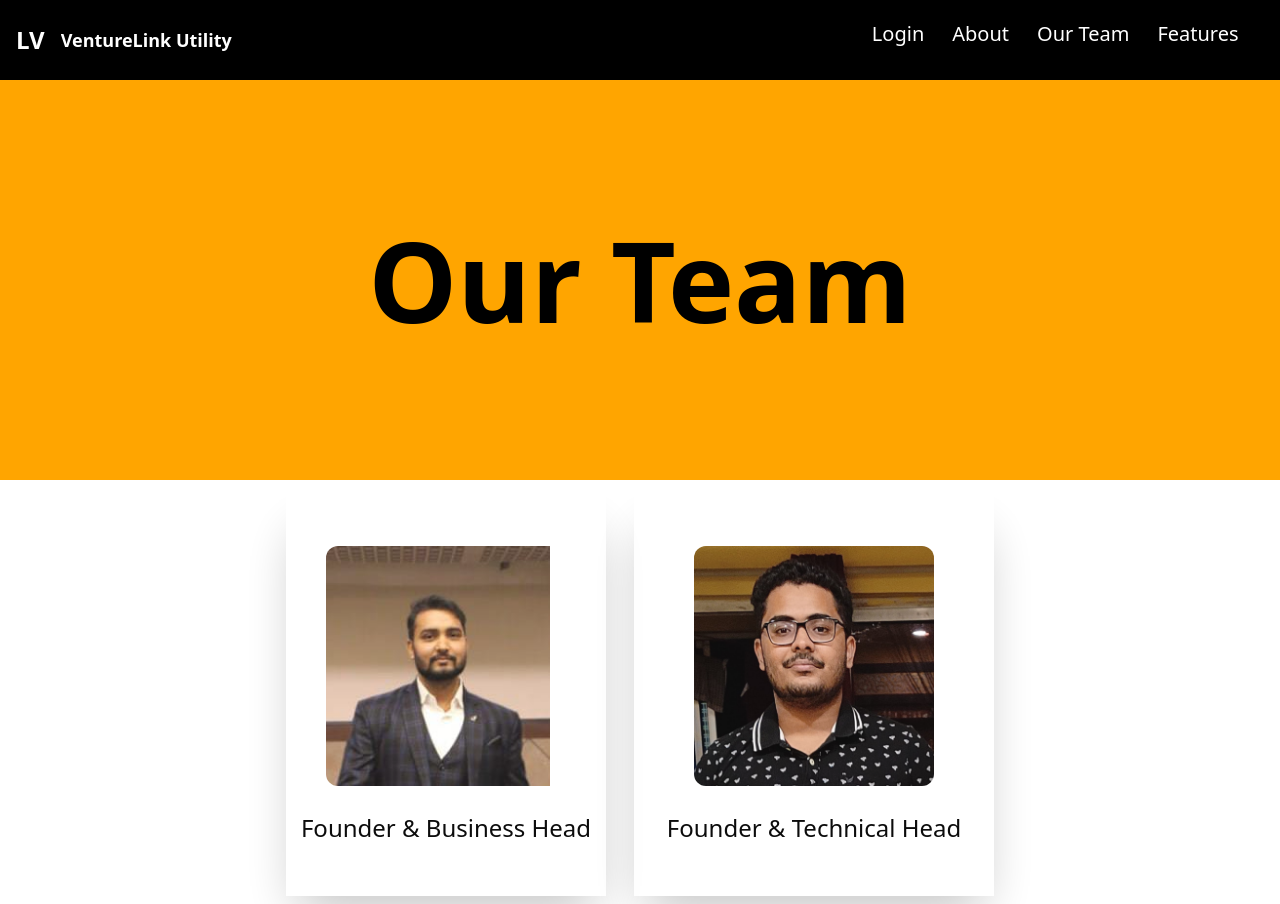
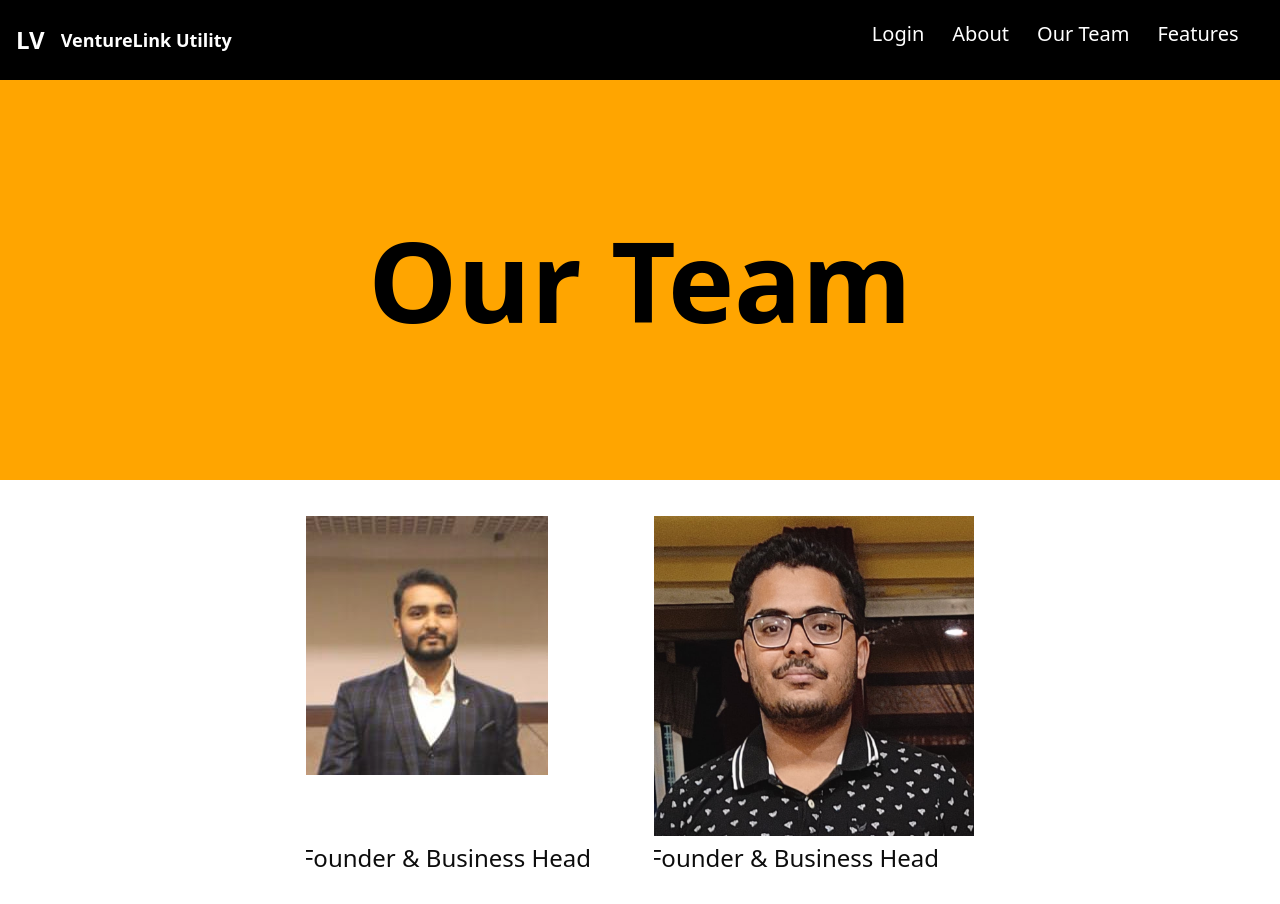
Before and after one commit to AritraChakraborty2003/UtilityVentureLinked, a React (Vite) app in the folder client/my-project/: page /Team in a window 1280 px wide. Built offline with nearby package versions, Linux system fonts and the light colour scheme.

Commit message:
update:update in code for Footer component

```diff
--- a/client/my-project/src/components/Features.jsx
+++ b/client/my-project/src/components/Features.jsx
@@ -10,7 +10,7 @@ const Features = () => {
         style={myStyle}
       >
         <p className="text-[13vmin] font-bold overflow-hidden mt-4">Features</p>
-        <div className="mt-4 cardHolder w-[100vw] pb-2 flex justify-center  items-center flex-wrap gap-x-4 gap-y-4 2xl:space-y-0 font-poppins">
+        <div className="mt-4 cardHolder w-[100vw] pb-2 flex justify-center  items-center flex-wrap gap-x-5 gap-y-4 2xl:space-y-0 font-poppins">
           <div className="card bg-white opacity-95 w-[40vmin] h-[50vmin] flex flex-col justify-center items-center">
             <div className="imgHolder  h-[30vmin] w-[30vmin] ">
               <img
--- a/client/my-project/src/components/First.jsx
+++ b/client/my-project/src/components/First.jsx
@@ -62,7 +62,7 @@ const First = () => {
                 navigate("/FirstLogin");
               }}
             >
-              <Link to="/FirstLogin">Login</Link>
+              <Link to="/FirstLogin">Gallery</Link>
             </button>
           </div>
         </div>
--- a/client/my-project/src/components/FirstLogin.jsx
+++ b/client/my-project/src/components/FirstLogin.jsx
@@ -67,8 +67,8 @@ const FirstLogin = () => {
         className="h-[calc(100vh-15vmin)] lg:h-[calc(100vh-10vmin)] justify-center items-center"
         style={myStyle}
       >
-        <div className="formBody bg-white pb-3 lg:w-[60vmin]">
-          <div className="headerText w-full bg-black text-white p-1 lg:h-[10vmin] 2xl:h-[10vmin] flex flex-col justify-content pl-2 pt-1">
+        <div className="formBody bg-white pb-4 lg:w-[60vmin]">
+          <div className="headerText w-full bg-black text-white p-1   flex flex-col justify-content pl-2 pt-1">
             <p className="text-xl mt-2 overflow-y-hidden font-bold">
               Login Form
             </p>
--- a/client/my-project/src/components/Footer.jsx
+++ b/client/my-project/src/components/Footer.jsx
@@ -11,26 +11,26 @@ const Footer = () => {
           className="pb-4 w-[100vw] lg:h-[50vh] flex flex-wrap gap-y-4"
           style={myStyle}
         >
-          <div className="w-[100vw] lg:w-[50vmin]  flex flex-col mt-4 items-center">
+          <div className="w-[100vw] lg:w-[50vmin]  flex flex-col mt-2 items-center">
             <p className="text-[25vmin] font-bold text-white ml-3">LV</p>
             <p className="text-[4vmin] font-bold text-white ml-3 mt-[-3vmin]">
               Venture Linked
             </p>
           </div>
-          <div className="flex flex-wrap justify-center items-center lg:w-[calc(100vw-50vmin)]">
-            <div className="w-[100vw] lg:w-[57vmin] mt-4 ">
-              <p className="text-[7vmin] pt-2 font-bold text-white ml-3">
+          <div className="flex flex-wrap justify-center  lg:w-[calc(100vw-50vmin)]">
+            <div className="w-[100vw] lg:w-[57vmin] mt-10 ">
+              <p className="lg:text-[4vmin] text-[6vmin] pt-2 font-bold text-white ml-3">
                 Quick Links
               </p>
-              <ul className="text-[5vmin] lg:text-[3vmin] mt-0 lg:mt-3  ml-3 space-y-2 ">
+              <ul className="text-[4vmin] lg:text-[3vmin] mt-0 lg:mt-3  ml-3 space-y-2 ">
                 <li>Login</li>
                 <li>About</li>
                 <li>Our Team</li>
                 <li>Features</li>
               </ul>
             </div>
-            <div className="w-[100vw] lg:w-[57vmin] mt-4 ">
-              <p className="text-[7vmin] pt-2 font-bold text-white ml-3 ">
+            <div className="w-[100vw] lg:w-[57vmin] mt-10 ">
+              <p className="lg:text-[4vmin] text-[6vmin] pt-2 font-bold text-white ml-3 ">
                 Contact
               </p>
               <ul className="text-[5vmin] lg:text-[3vmin] mt-0 lg:mt-3  ml-3 space-y-2">
@@ -42,7 +42,7 @@ const Footer = () => {
             </div>
           </div>
         </div>
-        <div className="text-white p-2 border-white border-t-2 flex justify-center items-center w-[100vw]">
+        <div className="text-white p-2 border-white border-t-2 flex justify-center items-center w-[96vw] ml-2 mr-2">
           @venture Linked 2024
         </div>
       </div>
--- a/client/my-project/src/components/Teampage.jsx
+++ b/client/my-project/src/components/Teampage.jsx
@@ -16,26 +16,30 @@ const Teampage = () => {
       </div>
 
       <div className="mt-4 cardHolder w-[100vw] pb-2 flex justify-center  items-center flex-wrap gap-x-7 gap-y-4 2xl:space-y-0 font-poppins">
-        <div className="card bg-white shadow-2xl opacity-95 w-[40vmin] h-[50vmin] flex  flex-col justify-center items-center">
-          <div className="imgHolder h-[30vmin] w-[30vmin] rounded-xl ">
+        <div className="card bg-white  opacity-95 w-[40vmin] h-[50vmin] flex  flex-col justify-center items-center">
+          <div>
+            <div className="imgHolder h-[40vmin] w-[40vmin]  ">
               <img
                 src="./MH.jpg"
                 className="max-w-full max-h-full object-contain"
               ></img>
             </div>
-          <p className="mt-6 font-medium text-[3vmin]">
+          </div>{" "}
+          <p className="mt-1 font-medium text-[3vmin] ml-[-5vmin]">
             Founder & Business Head
           </p>
         </div>
-        <div className="card  bg-white shadow-2xl  opacity-95 w-[45vmin] h-[50vmin] flex flex-col justify-center items-center">
-          <div className="imgHolder  h-[30vmin] w-[30vmin]  rounded-xl ">
+        <div className="card bg-white  opacity-95 w-[40vmin] h-[50vmin] flex  flex-col justify-center items-center">
+          <div>
+            <div className="imgHolder h-[40vmin] w-[40vmin]  ">
               <img
                 src="./TH.jpg"
                 className="max-w-full max-h-full object-contain"
               ></img>
             </div>
-          <p className="mt-6 font-medium text-[3vmin]">
-            Founder & Technical Head
+          </div>{" "}
+          <p className="mt-1 font-medium text-[3vmin] ml-[-5vmin]">
+            Founder & Business Head
           </p>
         </div>
       </div>
```
Lines whose indentation alone changed are shown as unchanged.
